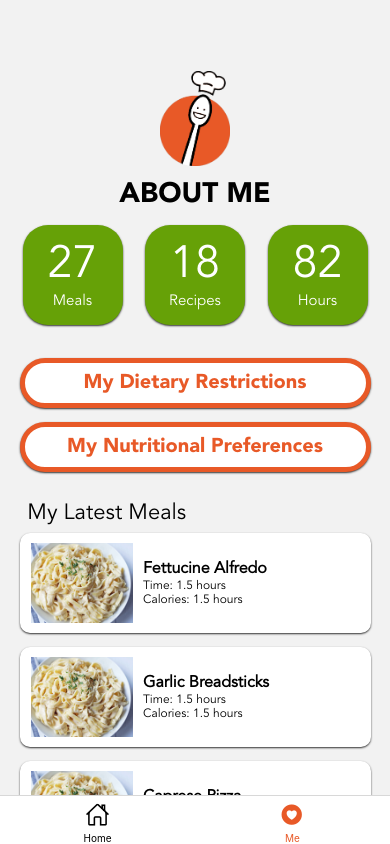
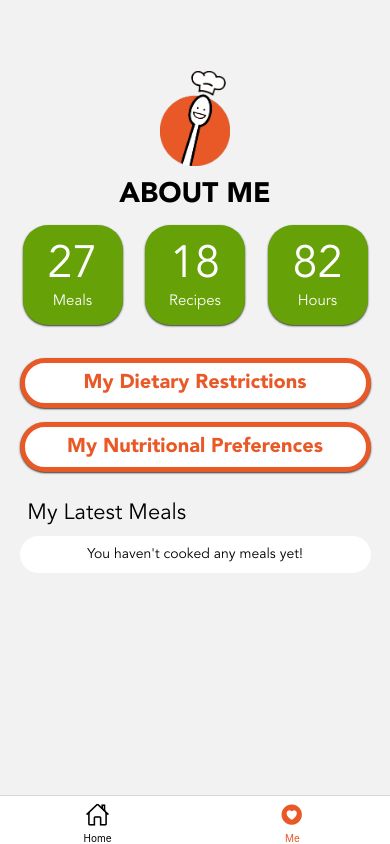
Before and after one commit to kylenguyen7/recipal, a React Native app: screen /Me in a window 390 px wide. Built offline with nearby package versions, Linux system fonts and the light colour scheme.

Commit message:
recipe history formatting

```diff
--- a/components/screens/MeScreen.js
+++ b/components/screens/MeScreen.js
@@ -14,38 +14,7 @@ export default function MeScreen() {
 
   // Temp data
   let historyList = [];
-  let historyData = [
-      {
-        id: 0,
-        title: "Fettucine Alfredo",
-        time: "1.5 hours",
-        image: Images.fettuccine
-      },
-      {
-        id: 1,
-        title: "Garlic Breadsticks",
-        time: "1.5 hours",
-        image: Images.fettuccine
-      },
-      {
-        id: 2,
-        title: "Caprese Pizza",
-        time: "1.5 hours",
-        image: Images.fettuccine
-      },
-      {
-        id: 3,
-        title: "Chicken Parm",
-        time: "1.5 hours",
-        image: Images.fettuccine
-      },
-      {
-        id: 4,
-        title: "Lasagna",
-        time: "1.5 hours",
-        image: Images.fettuccine
-      },
-    ]
+  let historyData = []
 
   for(let i = 0; i < historyData.length; i++) {
     historyList.push(
@@ -53,6 +22,13 @@ export default function MeScreen() {
     )
   }
 
+  let history = undefined
+  if (historyList.lenght > 0) {
+    history = historyList
+  } else {
+    history =
+      <Text style={styles.firstTime}>You haven't cooked any meals yet!</Text>
+  }
 
   return (
     <View>
@@ -80,7 +56,7 @@ export default function MeScreen() {
 
           <Text style={styles.historyText}>My Latest Meals</Text>
           <View style={styles.historyContainer}>
-            {historyList}
+            {history}
           </View>
 
         </View>
@@ -138,4 +114,14 @@ const styles = StyleSheet.create({
     alignItems: 'center',
     marginBottom: 120
   },
+  firstTime: {
+    backgroundColor: 'white',
+    width: '90%',
+    margin: 10,
+    padding: 10,
+    fontFamily: 'Avenir-Book',
+    textAlign: 'center',
+    borderRadius: 20,
+    overflow: 'hidden',
+  }
 })
```
